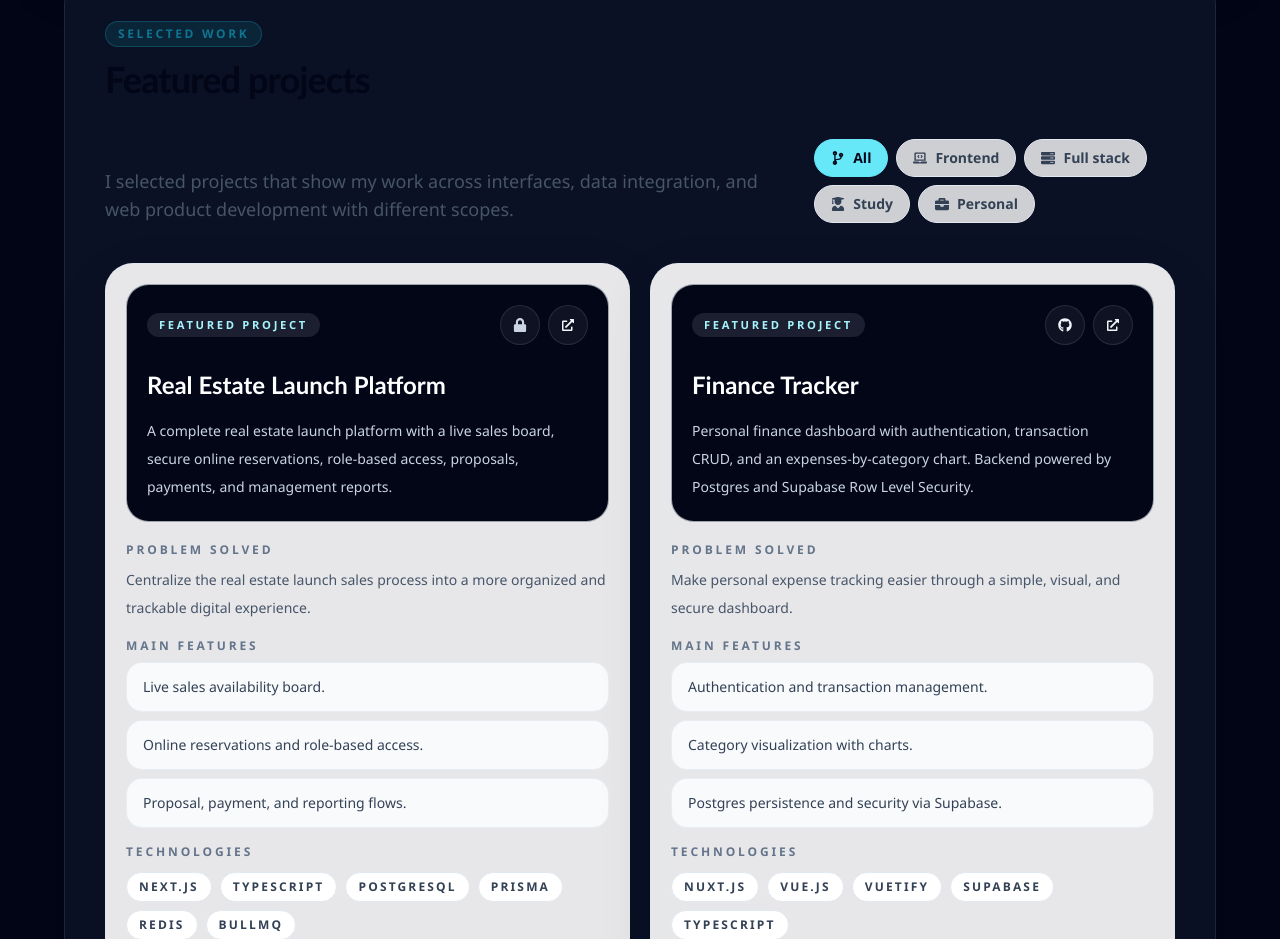
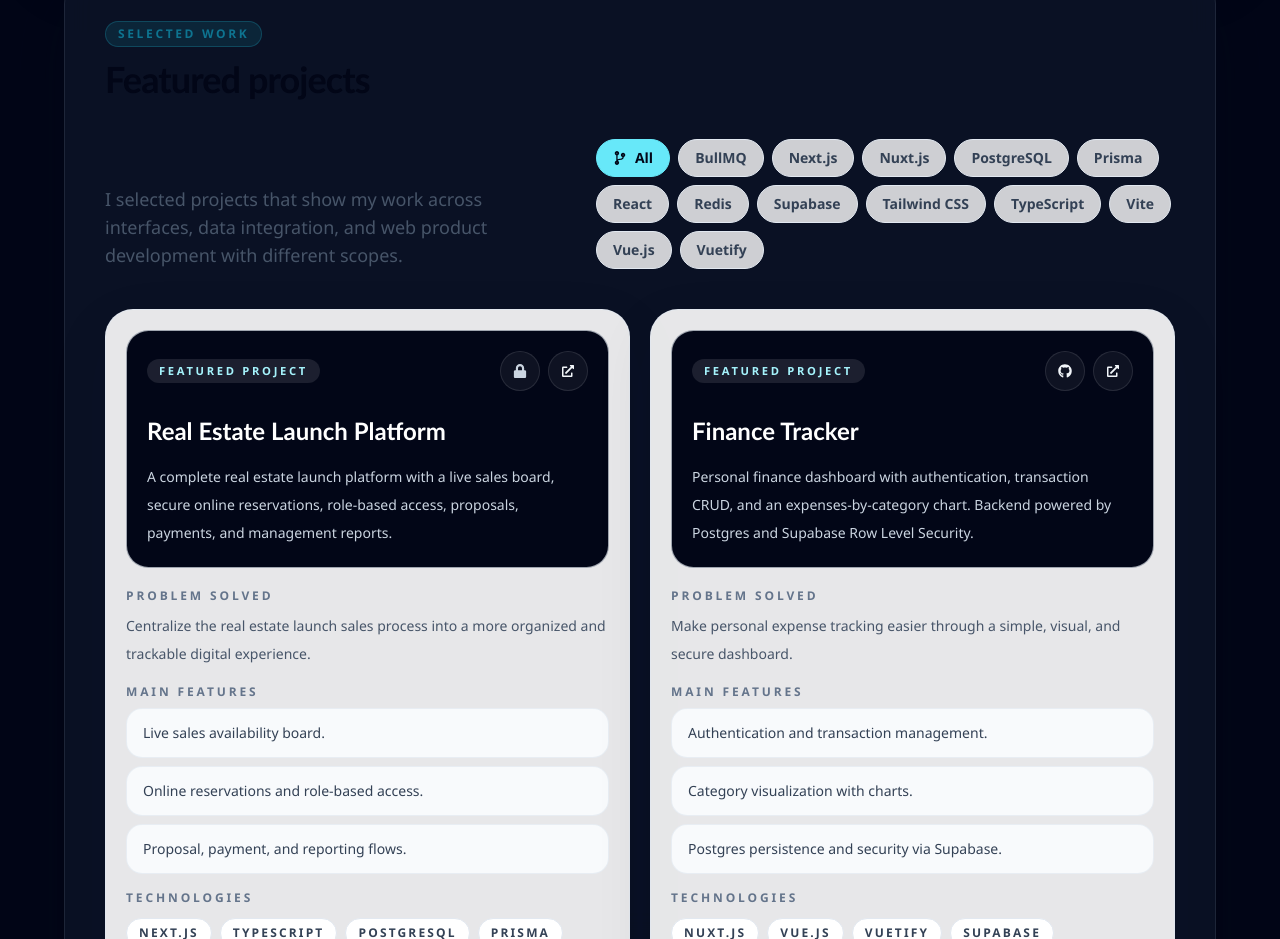
Before and after one commit to JvPedrosa/my-portfolio.github.io, a Next.js app: page / in a window 1280 px wide. Shown: the part 1965-2904 px from the top of the page. Built offline with nearby package versions, Linux system fonts and the light colour scheme; no server answers.

Commit message:
feat: refactor projects component to filter by technology tags; update button functionality and styling

```diff
--- a/components/projects.tsx
+++ b/components/projects.tsx
@@ -1,7 +1,8 @@
 "use client";
 
 import React, { useMemo, useState } from "react";
-import { projectsData, projectCategories, type ProjectCategoryId } from "@/lib/data";
+import { FaCodeBranch } from "react-icons/fa";
+import { projectsData } from "@/lib/data";
 import { useSectionInView } from "@/lib/hooks";
 import { useLanguage } from "@/context/language-context";
 import SectionHeading from "./section-heading";
@@ -10,20 +11,23 @@ import Project from "./project";
 export default function Projects() {
   const { ref } = useSectionInView("projects");
   const { t } = useLanguage();
-  const [activeCategory, setActiveCategory] = useState<ProjectCategoryId>("all");
+  const [activeTechnology, setActiveTechnology] = useState("all");
+
+  const technologies = useMemo(
+    () =>
+      Array.from(new Set(projectsData.flatMap((project) => project.tags))).sort(
+        (firstTechnology, secondTechnology) =>
+          firstTechnology.localeCompare(secondTechnology)
+      ),
+    []
+  );
 
   const filteredProjects = useMemo(() => {
-    if (activeCategory === "all") return projectsData;
-    return projectsData.filter((project) => project.category === activeCategory);
-  }, [activeCategory]);
-
-  const labelMap: Record<ProjectCategoryId, string> = {
-    all: t.projects.filterAll,
-    frontend: t.projects.filterFrontend,
-    fullstack: t.projects.filterFullstack,
-    study: t.projects.filterStudy,
-    personal: t.projects.filterPersonal,
-  };
+    if (activeTechnology === "all") return projectsData;
+    return projectsData.filter((project) =>
+      project.tags.includes(activeTechnology)
+    );
+  }, [activeTechnology]);
 
   return (
     <section
@@ -41,19 +45,33 @@ export default function Projects() {
         </p>
 
         <div className="flex flex-wrap gap-2">
-          {projectCategories.map((category) => (
+          <button
+            type="button"
+            onClick={() => setActiveTechnology("all")}
+            className={`focus-ring inline-flex items-center gap-2 rounded-full border px-4 py-2 text-sm font-semibold transition ${
+              activeTechnology === "all"
+                ? "border-cyan-300 bg-cyan-300 text-slate-950"
+                : "border-slate-200 bg-white/80 text-slate-700 hover:border-cyan-300 dark:border-white/10 dark:bg-white/5 dark:text-slate-200"
+            }`}
+          >
+            <span className="text-sm">
+              <FaCodeBranch />
+            </span>
+            {t.projects.filterAll}
+          </button>
+
+          {technologies.map((technology) => (
             <button
-              key={category.id}
+              key={technology}
               type="button"
-              onClick={() => setActiveCategory(category.id)}
+              onClick={() => setActiveTechnology(technology)}
               className={`focus-ring inline-flex items-center gap-2 rounded-full border px-4 py-2 text-sm font-semibold transition ${
-                activeCategory === category.id
+                activeTechnology === technology
                   ? "border-cyan-300 bg-cyan-300 text-slate-950"
                   : "border-slate-200 bg-white/80 text-slate-700 hover:border-cyan-300 dark:border-white/10 dark:bg-white/5 dark:text-slate-200"
               }`}
             >
-              <span className="text-sm">{category.icon}</span>
-              {labelMap[category.id]}
+              {technology}
             </button>
           ))}
         </div>
```
